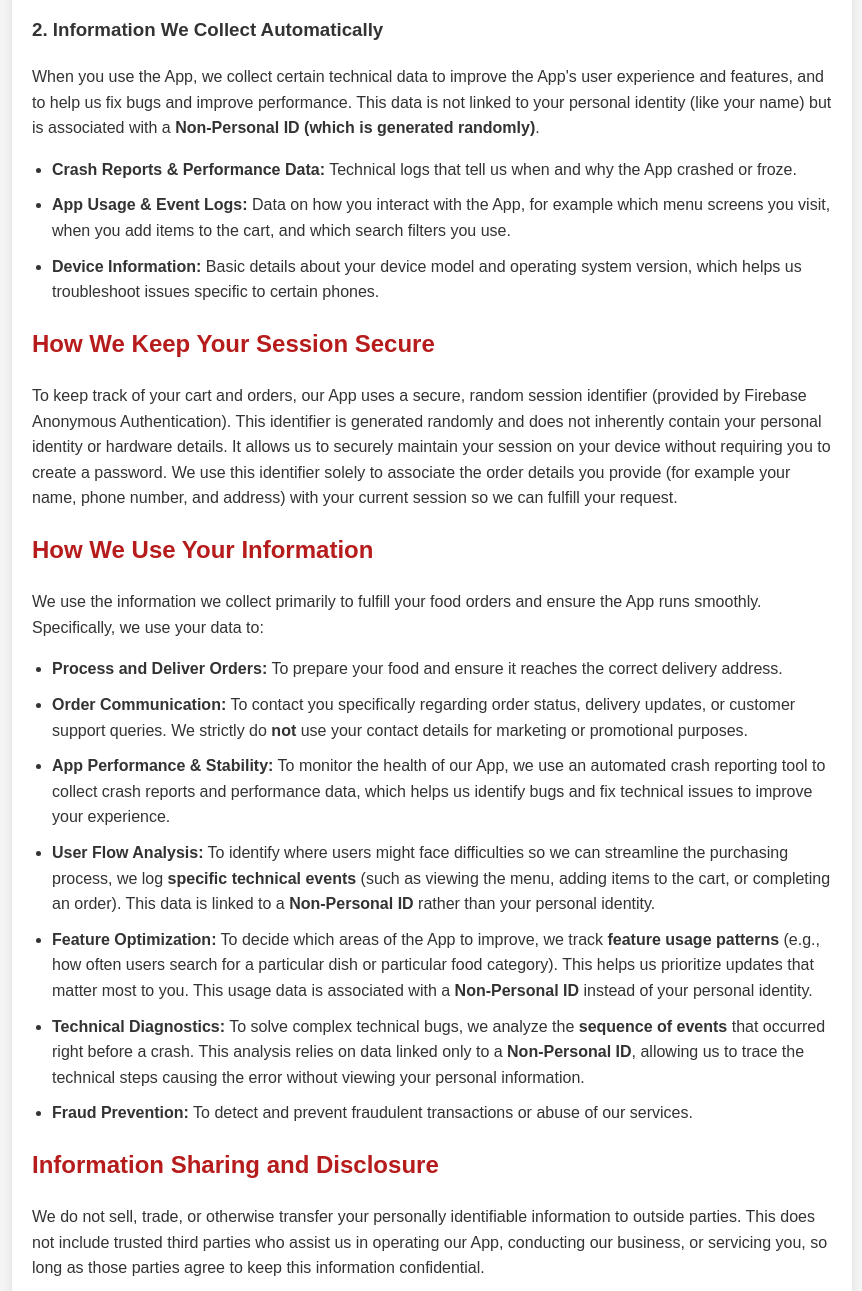
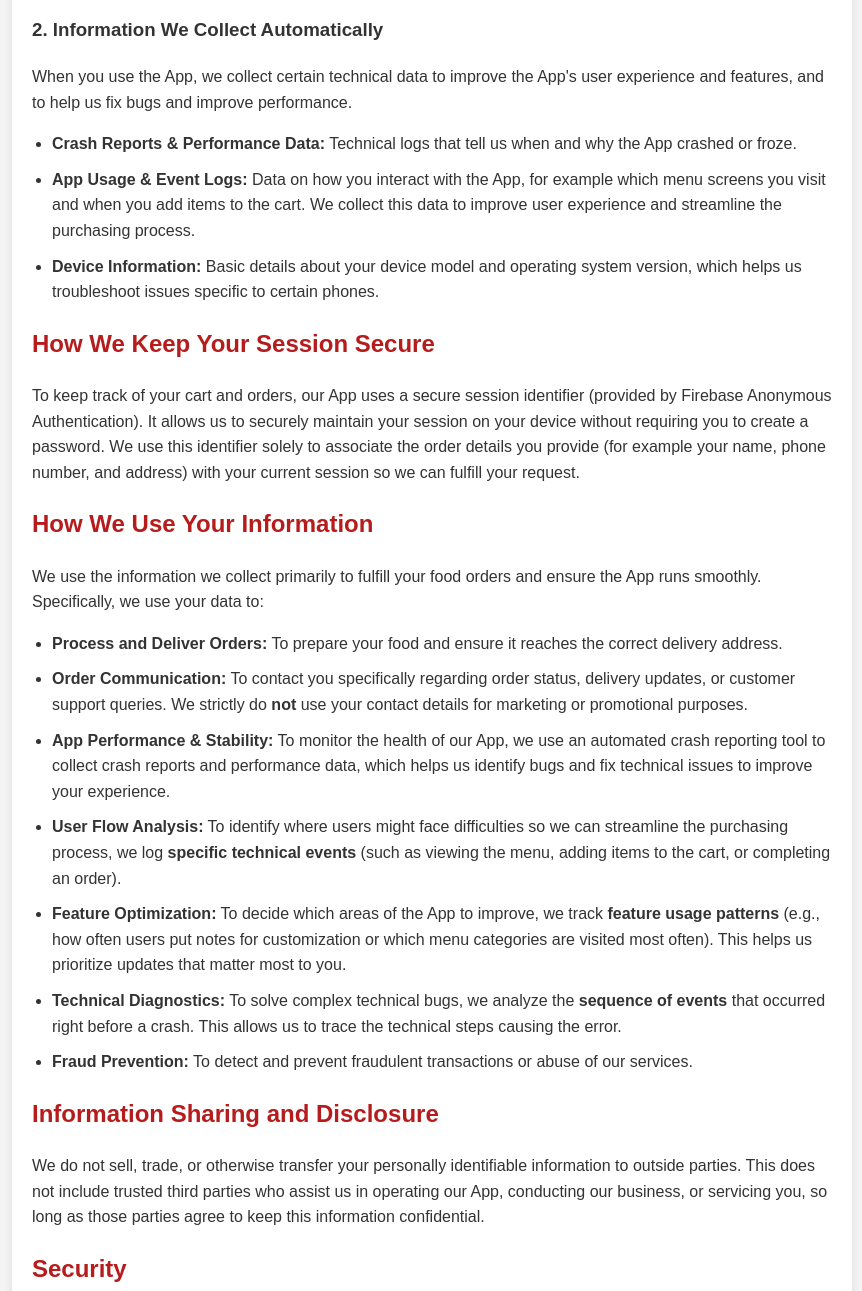
Before and after one commit to ramtechno90/Menu-app-UI, a plain HTML site: page privacy/privacy.html in a window 1280 px wide. Shown: the part 581-1872 px from the top of the page, without its empty margins (208-1070 px from the left). Drawn offline with Linux system fonts and the light colour scheme.

Commit message:
Revise privacy policy content for clarity
Updated privacy policy language for clarity and detail.

```diff
--- a/privacy/privacy.html
+++ b/privacy/privacy.html
@@ -24,17 +24,17 @@
             </ul>
 
             <h3>2. Information We Collect Automatically</h3>
-            <p>When you use the App, we collect certain technical data to improve the App's user experience and features, and to help us fix bugs and improve performance. This data is not linked to your personal identity (like your name) but is associated with a <strong>Non-Personal ID (which is generated randomly)</strong>.</p>
+            <p>When you use the App, we collect certain technical data to improve the App's user experience and features, and to help us fix bugs and improve performance.</p>
             <ul>
                 <li><strong>Crash Reports & Performance Data:</strong> Technical logs that tell us when and why the App crashed or froze.</li>
-                <li><strong>App Usage & Event Logs:</strong> Data on how you interact with the App, for example which menu screens you visit, when you add items to the cart, and which search filters you use.</li>
+                <li><strong>App Usage & Event Logs:</strong> Data on how you interact with the App, for example which menu screens you visit and when you add items to the cart. We collect this data to improve user experience and streamline the purchasing process.</li>
                 <li><strong>Device Information:</strong> Basic details about your device model and operating system version, which helps us troubleshoot issues specific to certain phones.</li>
             </ul>
         </div>
 
         <div class="section">
             <h2>How We Keep Your Session Secure</h2>
-            <p>To keep track of your cart and orders, our App uses a secure, random session identifier (provided by Firebase Anonymous Authentication). This identifier is generated randomly and does not inherently contain your personal identity or hardware details. It allows us to securely maintain your session on your device without requiring you to create a password. We use this identifier solely to associate the order details you provide (for example your name, phone number, and address) with your current session so we can fulfill your request.</p>
+            <p>To keep track of your cart and orders, our App uses a secure session identifier (provided by Firebase Anonymous Authentication). It allows us to securely maintain your session on your device without requiring you to create a password. We use this identifier solely to associate the order details you provide (for example your name, phone number, and address) with your current session so we can fulfill your request.</p>
         </div>
 
         <div class="section">
@@ -44,9 +44,9 @@
                 <li><strong>Process and Deliver Orders:</strong> To prepare your food and ensure it reaches the correct delivery address.</li>
                 <li><strong>Order Communication:</strong> To contact you specifically regarding order status, delivery updates, or customer support queries. We strictly do <strong>not</strong> use your contact details for marketing or promotional purposes.</li>
                 <li><strong>App Performance & Stability:</strong> To monitor the health of our App, we use an automated crash reporting tool to collect crash reports and performance data, which helps us identify bugs and fix technical issues to improve your experience.</li>
-                <li><strong>User Flow Analysis:</strong> To identify where users might face difficulties so we can streamline the purchasing process, we log <strong>specific technical events</strong> (such as viewing the menu, adding items to the cart, or completing an order). This data is linked to a <strong>Non-Personal ID</strong> rather than your personal identity.</li>
-                <li><strong>Feature Optimization:</strong> To decide which areas of the App to improve, we track <strong>feature usage patterns</strong> (e.g., how often users search for a particular dish or particular food category). This helps us prioritize updates that matter most to you. This usage data is associated with a <strong>Non-Personal ID</strong> instead of your personal identity.</li>
-                <li><strong>Technical Diagnostics:</strong> To solve complex technical bugs, we analyze the <strong>sequence of events</strong> that occurred right before a crash. This analysis relies on data linked only to a <strong>Non-Personal ID</strong>, allowing us to trace the technical steps causing the error without viewing your personal information.</li>
+                <li><strong>User Flow Analysis:</strong> To identify where users might face difficulties so we can streamline the purchasing process, we log <strong>specific technical events</strong> (such as viewing the menu, adding items to the cart, or completing an order).</li>
+                <li><strong>Feature Optimization:</strong> To decide which areas of the App to improve, we track <strong>feature usage patterns</strong> (e.g., how often users put notes for customization or which menu categories are visited most often). This helps us prioritize updates that matter most to you.</li>
+                <li><strong>Technical Diagnostics:</strong> To solve complex technical bugs, we analyze the <strong>sequence of events</strong> that occurred right before a crash. This allows us to trace the technical steps causing the error.</li>
                 <li><strong>Fraud Prevention:</strong> To detect and prevent fraudulent transactions or abuse of our services.</li>
             </ul>
         </div>
@@ -68,7 +68,7 @@
 
         <div class="section">
             <h2>Changes to This Privacy Policy</h2>
-            <p>We may update our Privacy Policy from time to time. We will notify you of any changes by posting the new Privacy Policy on this page.</p>
+            <p>We reserve the right to modify this Privacy Policy at any time. We will do so by posting the updated policy on this website. Additionally, we will notify you of any updates directly within the App, and you will be required to accept the new Privacy Policy to continue using the App.</p>
         </div>
 
         <div class="section">
```
